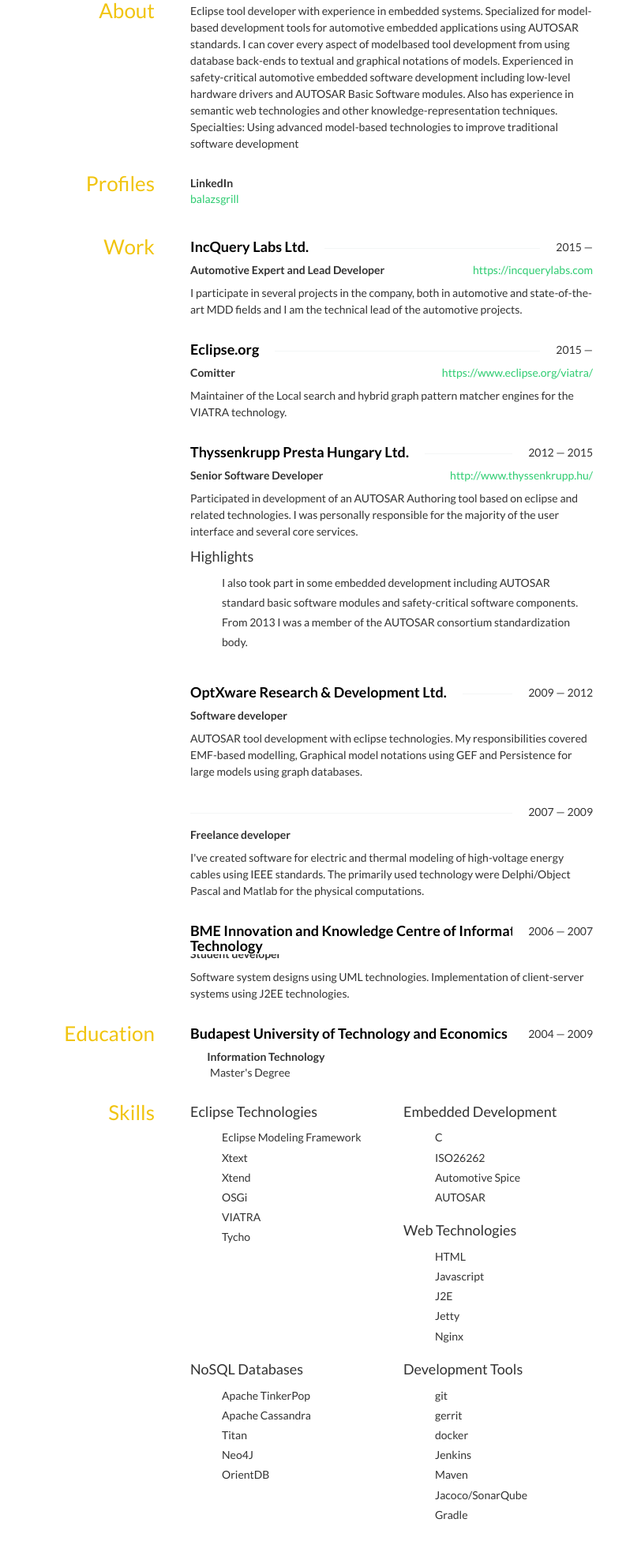
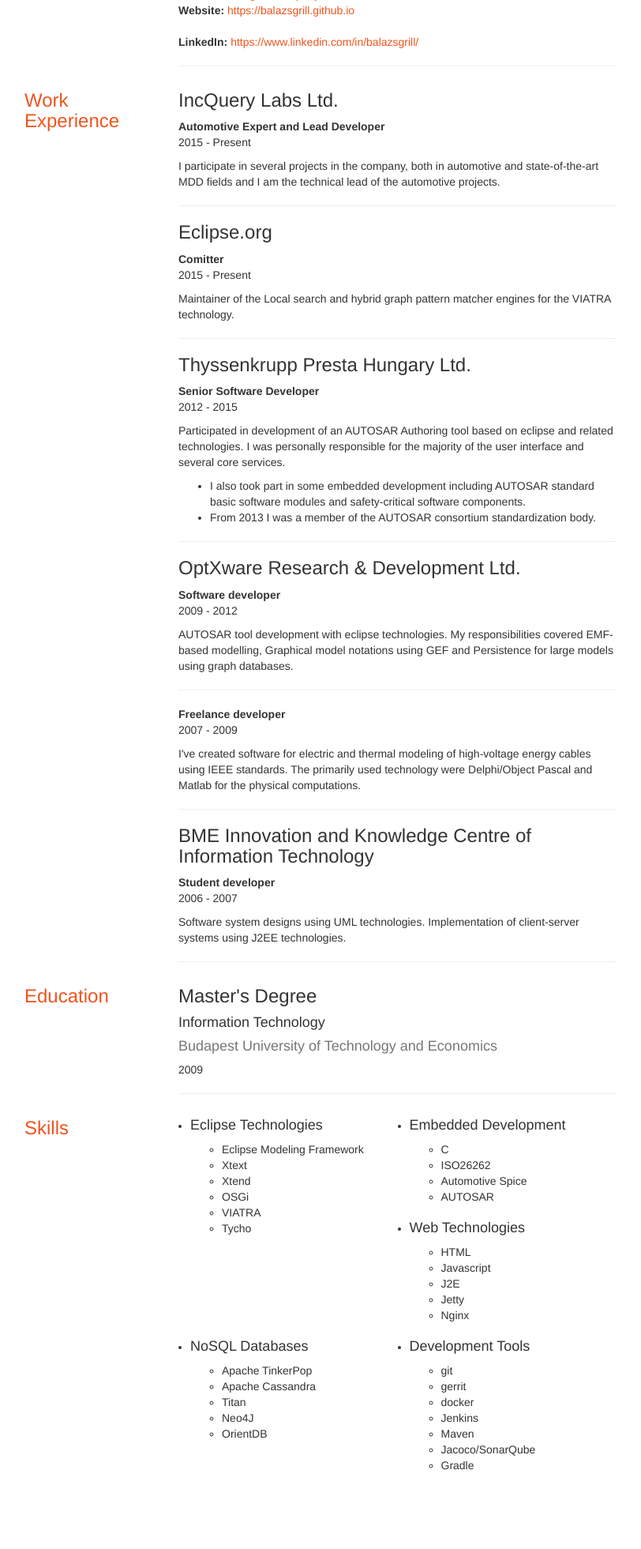
Before and after one commit to balazsgrill/balazsgrill.github.io, a plain HTML site: page index.html in a window 1280 px wide. Shown: the part 373-2334 px from the top of the page at 79% size, without its empty margins (234-1046 px from the left). After the commit the page ends 2248 px from the top, so only its background shows below. Drawn offline with nearby package versions, Linux system fonts and the light colour scheme; some icons are missing.

Commit message:
changed theme

```diff
--- a/index.html
+++ b/index.html
@@ -1,419 +1,197 @@
-<!doctype html>
-<html>
+<!DOCTYPE html>
+<html lang="en">
   <head>
+    <meta charset="utf-8">
+    <meta http-equiv="X-UA-Compatible" content="IE=edge">
+    <meta name="viewport" content="width=device-width, initial-scale=1">
+    <title> </title>
+    <link rel="stylesheet" href="http://bootswatch.com/journal/bootstrap.css" type="text/css" />
 
-	<meta charset="utf-8">
-	<meta name="viewport" content="width=device-width, user-scalable=no, minimal-ui">
+   <style>
 
-	<title>Balázs Grill</title>
+    p.basics-summary {
+      margin: 15px 0 !important;
+    }
+    p.basics-contact {
+      margin: 0 !important;
+    }
+    h3 {
+      margin-top: 10px !important;
+    }
+    h3.section-heading {
+      color: #ef541d !important;
+    }
+    h4.institution-name {
+        color: #777 !important;
+    }
+    .interest-item {
+      line-height: 26px;
+    }
+    a[href] {
+      /* text-decoration: underline !important; */
+      color: #ef541d !important;
+    }
 
-	<link rel="stylesheet" href="https://cdnjs.cloudflare.com/ajax/libs/twitter-bootstrap/3.2.0/css/bootstrap.min.css">
-	<link rel="stylesheet" href="https://cdnjs.cloudflare.com/ajax/libs/octicons/2.0.2/octicons.min.css">
-
-	<style type="text/css">
-	@import url(
-	https://fonts.googleapis.com/css?family=Lato:400,700
-);
-body {
-	background: #fff;
-	font-family: Lato, sans-serif;
-	margin: 0 0 80px;
+    @media print {
+      a[href] {
+        text-decoration: underline !important;
+        color: #ef541d !important;
       }
-a {
-	color: #2ecc71;
+      a[href]:after {
+        content: none !important;
       }
-a:focus,
-a:hover {
-	color: #f1c40f;
-	text-decoration: none;
+      p, strong, li, body, .skill {
+        color: #999 !important;
+        font-size: 1.2em;
+        line-height: 1.4em;
       }
-p {
-	line-height: 1.5;
-	margin: 0;
+      .basics-contact {
+        font-size: 1.2em;
+        line-height: 1.4em;
       }
-p + p {
-	margin-top: 10px;
+      h3.section-heading {
+        font-size: 3em;
+        margin-top: 100px;
+        margin-bottom: 20px;
+        padding-top: 30px;
       }
-h1,
-h2,
-h3,
       h4 {
-	margin-top: 0
+        font-size: 2em;
       }
-section {
-	margin-top: 30px;
-}
-li {
-	line-height: 1.8;
-	list-style: none;
-}
-li:before {
-	content: "\f052";
-	float: left;
-	font: 13px Octicons;
-	margin-top: 6px;
-	margin-left: -20px;
-	opacity: .1;
-	position: absolute;
-}
-blockquote {
-	border-left: 5px solid #e7e9ec;
-	font-size: 14px;
-}
-em {
-	color: #95a5a6;
-	font-weight: normal;
-	font-style: normal;
-}
-h4 span:first-child {
-	color: #000;
-	font-weight: bold;
-}
-.container {
-	max-width: 750px;
-	padding: 0 30px;
-}
-.col-sm-6 {
-	margin-bottom: 10px;
-}
-.col-sm-12 h4 {
-	margin-top: 12px;
-}
-.col-sm-12 + .col-sm-12 {
-	margin-top: 30px;
-}
-#header {
-	background: #f4f6f6;
-	padding: 50px 0;
-	margin-bottom: 30px;
-}
-#header h2 {
-	color: #95a5a6;
-	font-size: 24px;
-}
-#content h3 {
-	color: #f1c40f;
-	font-size: 26px;
-	margin-top: -4px;
-}
-#content aside {
-	text-align: right;
-	padding-right: 30px;
-}
-#profiles .network {
-	text-transform: capitalize;
-}
-#work .position,
-#volunteer .position {
-	font-weight: bold;
+      h3.education-type {
+        font-size: 1.2em;
+        color: #999 !important;
+        margin-top: 50px;
         margin-bottom: 8px;
       }
-#education .area {
-	font-weight: bold;
-}
-#education .area:before {
-	content: "\f0d7";
-	font: 16px Octicons;
-	margin-right: 6px;
-}
-#education .studyType {
-	margin-left: 25px;
-}
-#awards .summary,
-#publications .summary {
-	margin-top: 8px;
-}
-#publications .website a:before {
-	content: attr(href);
-}
-
-@media (min-width: 480px) {
-	.strike-through {
-		border-top: 1px solid #f4f6f6;
-		height: 20px;
-		margin-top: 12px;
-		margin-bottom: -2px;
-		position: relative;
-	}
-	.strike-through span,
-	.strike-through a {
-		background: #fff;
-		position: absolute;
-	}
-	.strike-through span:first-child {
-		padding-right: 20px;
-		margin-top: -12px;
-	}
-	.strike-through span + span {
-		font-size: 14px;
-		margin-top: -10px;
-		padding-left: 20px;
-		right: 0;
-	}
-}
-@media (max-width: 768px) {
-	.col-sm-6:last-child {
-		margin-bottom: 0px;
-	}
-	#content aside {
-		margin-bottom: 20px;
-		padding-right: 0;
-		text-align: left;
-	}
-	#publications .website a:before {
-		content: "View publication";
-	}
-}
-@media (max-width: 480px) {
-	h1 {
-		font-size: 26px;
-	}
-	.date {
-		font-size: 14px;
+      h4.education-area {
+        font-size: 1.5em;
+        margin-top: 5px;
         margin-bottom: 5px;
       }
-	.strike-through span:first-child {
-		margin-bottom: 7px;
+      h4.institution-name {
+        font-size: 1.2em;
+        margin-top: 5px;
+        margin-bottom: 5px;
+        color: #999 !important;
       }
-	.strike-through span {
-		display: block;
+      hr {
+        display: none;
+        margin: 0px;
       }
-	#header {
-		margin-bottom: 10px;
-		padding: 40px 0;
-	}
-	#actions {
-		display: none;
+      h3 {
+        margin-top: 25px;
       }
     }
 
    </style>
 
   </head>
+
   <body>
-
-	<header id="header">
     <div class="container">
   <div class="row">
-				<div class="col-sm-9 col-sm-push-3">
-					<h1>
-						Balázs Grill
-					</h1>
-					<h2>
-						Automotive Expert and Lead Developer
-					</h2>
+    <div class="col-md-8 col-md-offset-2">
+      <div class="row">
+        <div class="col-md-12 col-sm-12">
+          <img class="media-object img-circle pull-right" data-src="holder.js/64x64" alt="64x64" src="profile.jpg" style="width: 100px; height: 100px; margin-top: 5px;">
+	        <h1>Balázs Grill<h1>
+	        <h2></h2>
         </div>
         </div>
-		</div>
+      <hr />
+      <section class="row">
+        <header class="col-md-3">
+          <h3 class="section-heading">About</h3>
         </header>
-	<div id="content" class="container">
-
-	<section id="contact" class="row">
-		<aside class="col-sm-3">
-			<h3>Contact</h3>
-		</aside>
-		<div class="col-sm-9">
-			<div class="row">
-			<div class="col-sm-6">
-				<strong>Email</strong>
-				<div class="email">balazs.grill@incquerylabs.com</div>
-			</div>
-			<div class="col-sm-6">
-				<strong>Phone</strong>
-				<div class="phone">+36-30-7603855</div>
-			</div>
-			<div class="col-sm-6">
-				<strong>Website</strong>
-				<div class="website">
-					<a href="https://balazsgrill.github.io">https://balazsgrill.github.io</a>
-				</div>
-			</div>
-			</div>
+        <div class="col-md-9">
+        <p class="basics-summary">Eclipse tool developer with experience in embedded systems. Specialized for model-based development tools for automotive embedded applications using AUTOSAR standards. I can cover every aspect of modelbased tool development from using database back-ends to textual and graphical notations of models. Experienced in safety-critical automotive embedded software development including low-level hardware drivers and AUTOSAR Basic Software modules. Also has experience in semantic web technologies and other knowledge-representation techniques. Specialties: Using advanced model-based technologies to improve traditional software development</p>
+        <p class="basics-contact"><strong>Phone:</strong> +36-30-7603855</p>
+        <p class="basics-contact"><strong>Email:</strong> <a href="mailto:balazs.grill@incquerylabs.com">balazs.grill@incquerylabs.com</a></p>
+        <p class="basics-contact"><strong>Website:</strong> <a href="https:&#x2F;&#x2F;balazsgrill.github.io">https:&#x2F;&#x2F;balazsgrill.github.io</a></p>
+        <br>
+          <p class="basics-contact"><strong>LinkedIn:</strong> <a href="https:&#x2F;&#x2F;www.linkedin.com&#x2F;in&#x2F;balazsgrill&#x2F;">https:&#x2F;&#x2F;www.linkedin.com&#x2F;in&#x2F;balazsgrill&#x2F;</a></p>
+        <hr />
         </div>
       </section>
-	<section id="about" class="row">
-		<aside class="col-sm-3">
-			<h3>About</h3>
-		</aside>
-		<div class="col-sm-9">
-			<p>Eclipse tool developer with experience in embedded systems. Specialized for model-based development tools for automotive embedded applications using AUTOSAR standards. I can cover every aspect of modelbased tool development from using database back-ends to textual and graphical notations of models. Experienced in safety-critical automotive embedded software development including low-level hardware drivers and AUTOSAR Basic Software modules. Also has experience in semantic web technologies and other knowledge-representation techniques. Specialties: Using advanced model-based technologies to improve traditional software development</p>
-		</div>
-	</section>
-	<section id="profiles" class="row">
-		<aside class="col-sm-3">
-			<h3>Profiles</h3>
-		</aside>
-		<div class="col-sm-9">
-			<div class="row">
-				<div class="col-sm-6">
-					<strong class="network">
-						LinkedIn
-					</strong>
-					<div class="username">
-						<div class="url">
-							<a href="https://www.linkedin.com/in/balazsgrill/">balazsgrill</a>
-						</div>
-					</div>
-				</div>
+      <section class="row">
+        <header class="col-md-3">
+          <h3 class="section-heading">Work Experience</h3>
+        </header>
+        <div class="col-md-9">
+          <div class="skills">
+            <h3>IncQuery Labs Ltd.</h3>
+            <strong>Automotive Expert and Lead Developer</strong>
+            <p>2015 - Present</p>
+            <p>I participate in several projects in the company, both in automotive and state-of-the-art MDD fields and I am the technical lead of the automotive projects.</p>
+            <ul>
+            </ul>
+            <hr />            <h3>Eclipse.org</h3>
+            <strong>Comitter</strong>
+            <p>2015 - Present</p>
+            <p>Maintainer of the Local search and hybrid graph pattern matcher engines for the VIATRA technology.</p>
+            <ul>
+            </ul>
+            <hr />            <h3>Thyssenkrupp Presta Hungary Ltd.</h3>
+            <strong>Senior Software Developer</strong>
+            <p>2012 - 2015</p>
+            <p>Participated in development of an AUTOSAR Authoring tool based on eclipse and related technologies. I was personally responsible for the majority of the user interface and several core services.</p>
+            <ul>
+              <li>I also took part in some embedded development including AUTOSAR standard basic software modules and safety-critical software components. </li>
+              <li>From 2013 I was a member of the AUTOSAR consortium standardization body.</li>
+            </ul>
+            <hr />            <h3>OptXware Research &amp; Development Ltd.</h3>
+            <strong>Software developer</strong>
+            <p>2009 - 2012</p>
+            <p>AUTOSAR tool development with eclipse technologies. My responsibilities covered EMF-based modelling, Graphical model notations using GEF and Persistence for large models using graph databases.</p>
+            <ul>
+            </ul>
+            <hr />            <h3></h3>
+            <strong>Freelance developer</strong>
+            <p>2007 - 2009</p>
+            <p>I&#39;ve created software for electric and thermal modeling of high-voltage energy cables using IEEE standards. The primarily used technology were Delphi&#x2F;Object Pascal and Matlab for the physical computations.</p>
+            <ul>
+            </ul>
+            <hr />            <h3>BME Innovation and Knowledge Centre of Information Technology</h3>
+            <strong>Student developer</strong>
+            <p>2006 - 2007</p>
+            <p>Software system designs using UML technologies. Implementation of client-server systems using J2EE technologies.</p>
+            <ul>
+            </ul>
+            <hr />
           </div>
         </div>
       </section>
 
-	<section id="work" class="row">
-		<aside class="col-sm-3">
-			<h3>Work</h3>
-		</aside>
-		<div class="col-sm-9">
-			<div class="row">
-			<div class="col-sm-12">
-				<h4 class="strike-through">
-					<span>IncQuery Labs Ltd.</span>
-					<span class="date">
-						2015 —
-					</span>
-				</h4>
-				<div class="website pull-right">
-					<a href="https://incquerylabs.com">https://incquerylabs.com</a>
-				</div>
-				<div class="position">
-					Automotive Expert and Lead Developer
-				</div>
-				<div class="summary">
-					<p>I participate in several projects in the company, both in automotive and state-of-the-art MDD fields and I am the technical lead of the automotive projects.</p>
-				</div>
-			</div>
-			<div class="col-sm-12">
-				<h4 class="strike-through">
-					<span>Eclipse.org</span>
-					<span class="date">
-						2015 —
-					</span>
-				</h4>
-				<div class="website pull-right">
-					<a href="https://www.eclipse.org/viatra/">https://www.eclipse.org/viatra/</a>
-				</div>
-				<div class="position">
-					Comitter
-				</div>
-				<div class="summary">
-					<p>Maintainer of the Local search and hybrid graph pattern matcher engines for the VIATRA technology.</p>
-				</div>
-			</div>
-			<div class="col-sm-12">
-				<h4 class="strike-through">
-					<span>Thyssenkrupp Presta Hungary Ltd.</span>
-					<span class="date">
-						2012 — 2015
-					</span>
-				</h4>
-				<div class="website pull-right">
-					<a href="http://www.thyssenkrupp.hu/">http://www.thyssenkrupp.hu/</a>
-				</div>
-				<div class="position">
-					Senior Software Developer
-				</div>
-				<div class="summary">
-					<p>Participated in development of an AUTOSAR Authoring tool based on eclipse and related technologies. I was personally responsible for the majority of the user interface and several core services.</p>
-				</div>
-				<h4>Highlights</h4>
-				<ul class="highlights">
-					<li class="bullet">I also took part in some embedded development including AUTOSAR standard basic software modules and safety-critical software components. </li>
-					<li class="bullet">From 2013 I was a member of the AUTOSAR consortium standardization body.</li>
+      <section class="row">
+        <header class="col-md-3">
+          <h3 class="section-heading">Education</h3>
+        </header>
+        <div class="col-md-9">
+          <div class="skills">
+            <h3 class="education-type">Master&#39;s Degree</h3>
+            <h4 class="education-area">Information Technology</h4>
+            <h4 class="institution-name">Budapest University of Technology and Economics</h4>
+            <p>2009</p>
+            <ul>
             </ul>
-			</div>
-			<div class="col-sm-12">
-				<h4 class="strike-through">
-					<span>OptXware Research &amp; Development Ltd.</span>
-					<span class="date">
-						2009 — 2012
-					</span>
-				</h4>
-				<div class="website pull-right">
-					<a href=""></a>
-				</div>
-				<div class="position">
-					Software developer
-				</div>
-				<div class="summary">
-					<p>AUTOSAR tool development with eclipse technologies. My responsibilities covered EMF-based modelling, Graphical model notations using GEF and Persistence for large models using graph databases.</p>
-				</div>
-			</div>
-			<div class="col-sm-12">
-				<h4 class="strike-through">
-					<span></span>
-					<span class="date">
-						2007 — 2009
-					</span>
-				</h4>
-				<div class="website pull-right">
-					<a href=""></a>
-				</div>
-				<div class="position">
-					Freelance developer
-				</div>
-				<div class="summary">
-					<p>I&#x27;ve created software for electric and thermal modeling of high-voltage energy cables using IEEE standards. The primarily used technology were Delphi/Object Pascal and Matlab for the physical computations.</p>
-				</div>
-			</div>
-			<div class="col-sm-12">
-				<h4 class="strike-through">
-					<span>BME Innovation and Knowledge Centre of Information Technology</span>
-					<span class="date">
-						2006 — 2007
-					</span>
-				</h4>
-				<div class="website pull-right">
-					<a href=""></a>
-				</div>
-				<div class="position">
-					Student developer
-				</div>
-				<div class="summary">
-					<p>Software system designs using UML technologies. Implementation of client-server systems using J2EE technologies.</p>
-				</div>
-			</div>
+            <hr />
           </div>
         </div>
       </section>
 
 
-	<section id="education" class="row">
-		<aside class="col-sm-3">
-			<h3>Education</h3>
-		</aside>
-		<div class="col-sm-9">
-			<div class="row">
-			<div class="col-sm-12">
-				<h4 class="strike-through">
-					<span>Budapest University of Technology and Economics</span>
-					<span class="date">
-						2004 — 2009
-					</span>
-				</h4>
-				<div class="area">
-					Information Technology
-				</div>
-				<div class="studyType">
-					Master&#x27;s Degree
-				</div>
-			</div>
-			</div>
-		</div>
-	</section>
+      <section class="row">
+        <header class="col-md-3">
+          <h3 class="section-heading">Skills</h3>
+        </header>
+        <div class="col-md-9">
+          <div class="row-fluid skills">
+            <ul class="col-md-6">
 
-
-
-	<section id="skills" class="row">
-		<aside class="col-sm-3">
-			<h3>Skills</h3>
-		</aside>
-		<div class="col-sm-9">
-			<div class="row">
-			<div class="col-sm-6">
-				<div class="name">
-					<h4>Eclipse Technologies</h4>
-				</div>
-				<ul class="keywords">
+              <li>
+                <h4 class="skill">Eclipse Technologies</h4>
+                <ul>
                   <li>Eclipse Modeling Framework</li>
                   <li>Xtext</li>
                   <li>Xtend</li>
@@ -421,64 +199,73 @@
                   <li>VIATRA</li>
                   <li>Tycho</li>
                 </ul>
-			</div>
-			<div class="col-sm-6">
-				<div class="name">
-					<h4>Embedded Development</h4>
-				</div>
-				<ul class="keywords">
+              </li>
+            </ul>
+            <ul class="col-md-6">
+
+              <li>
+                <h4 class="skill">Embedded Development</h4>
+                <ul>
                   <li>C</li>
                   <li>ISO26262</li>
                   <li>Automotive Spice</li>
                   <li>AUTOSAR</li>
                 </ul>
-			</div>
-			<div class="col-sm-6">
-				<div class="name">
-					<h4>Web Technologies</h4>
-				</div>
-				<ul class="keywords">
+              </li>
+            </ul>
+            <ul class="col-md-6">
+
+              <li>
+                <h4 class="skill">Web Technologies</h4>
+                <ul>
                   <li>HTML</li>
                   <li>Javascript</li>
                   <li>J2E</li>
                   <li>Jetty</li>
                   <li>Nginx</li>
                 </ul>
-			</div>
-			<div class="col-sm-6">
-				<div class="name">
-					<h4>NoSQL Databases</h4>
-				</div>
-				<ul class="keywords">
+              </li>
+            </ul>
+            <ul class="col-md-6">
+
+              <li>
+                <h4 class="skill">NoSQL Databases</h4>
+                <ul>
                   <li>Apache TinkerPop</li>
                   <li>Apache Cassandra</li>
                   <li>Titan</li>
                   <li>Neo4J</li>
                   <li>OrientDB</li>
                 </ul>
-			</div>
-			<div class="col-sm-6">
-				<div class="name">
-					<h4>Development Tools</h4>
-				</div>
-				<ul class="keywords">
+              </li>
+            </ul>
+            <ul class="col-md-6">
+
+              <li>
+                <h4 class="skill">Development Tools</h4>
+                <ul>
                   <li>git</li>
                   <li>gerrit</li>
                   <li>docker</li>
                   <li>Jenkins</li>
                   <li>Maven</li>
-					<li>Jacoco/SonarQube</li>
+                  <li>Jacoco&#x2F;SonarQube</li>
                   <li>Gradle</li>
                 </ul>
-			</div>
+              </li>
+            </ul>
           </div>
         </div>
       </section>
 
 
 
-
+    </div>
+  </div>
 </div>
 
+    <!-- jQuery (necessary for Bootstrap's JavaScript plugins) -->
+    <script src="https://ajax.googleapis.com/ajax/libs/jquery/1.11.0/jquery.min.js"></script>
+    <!-- Include all compiled plugins (below), or include individual files as needed -->
   </body>
 </html>
```
Lines whose indentation alone changed are shown as unchanged.
